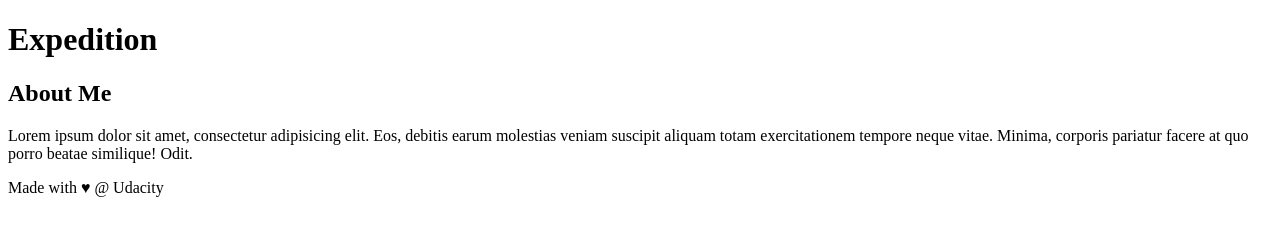
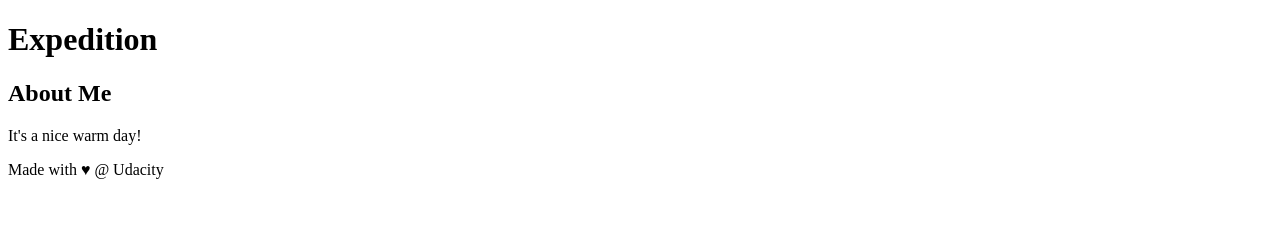
Before and after one commit to beatwalter/sampleGitProject, a plain HTML site: page index.html in a window 1280 px wide. Drawn offline with Linux system fonts and the light colour scheme.

Commit message:
Personal note included

```diff
--- a/index.html
+++ b/index.html
@@ -23,7 +23,7 @@
 <aside>
     <h2>About Me</h2>
 
-    <p>Lorem ipsum dolor sit amet, consectetur adipisicing elit. Eos, debitis earum molestias veniam suscipit aliquam totam exercitationem tempore neque vitae. Minima, corporis pariatur facere at quo porro beatae similique! Odit.</p>
+    <p>It's a nice warm day!</p>
 </aside>
 <!-- end of new content -->
 
```
